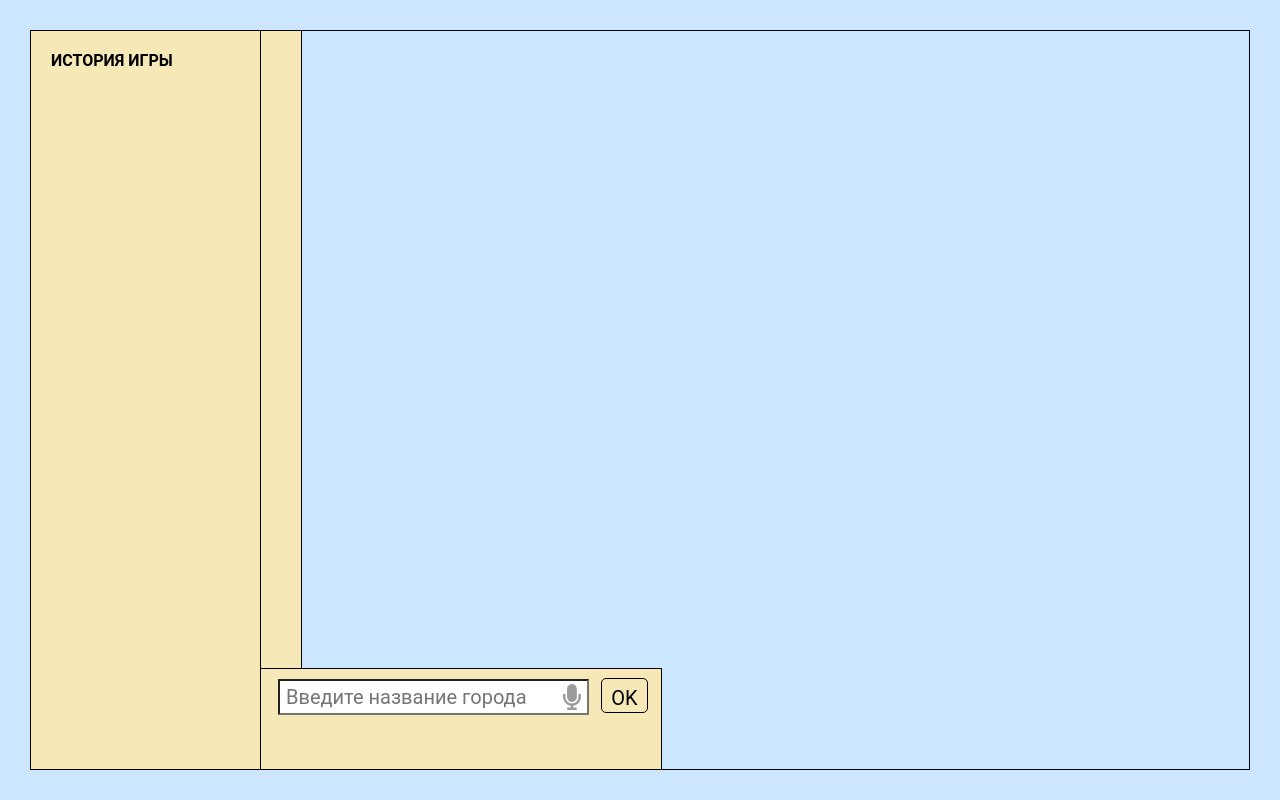
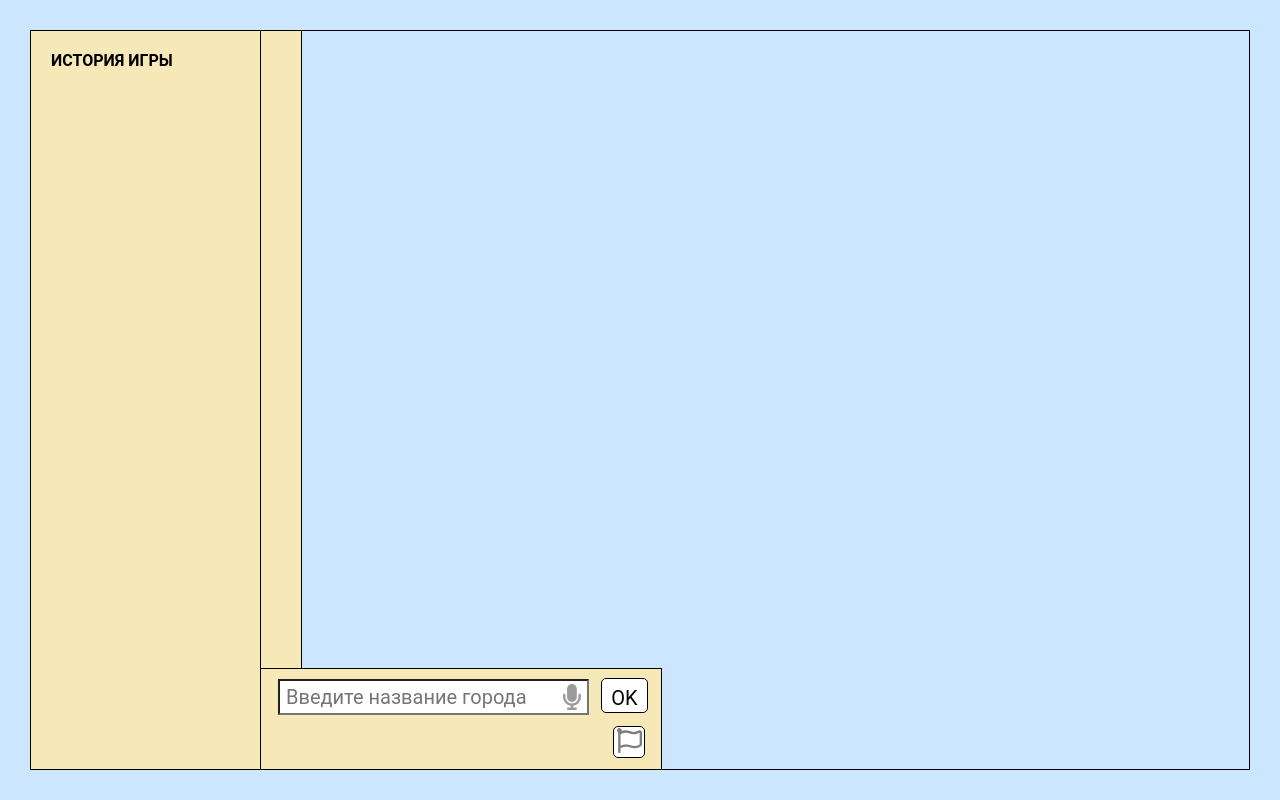
Before and after one commit to Jax-fd/yandex-cities, a plain HTML site: page index.html in a window 1280 px wide. Drawn offline with Linux system fonts and the light colour scheme.

Commit message:
Кнопка сдаться

```diff
--- a/index.html
+++ b/index.html
@@ -120,7 +120,8 @@
                                     };
                                     if(answer_comp == ""){
                                         displayMsg("info", "Компьютер не нашел требуемый город!<br> Вы победили!");
-                                        $("#answer").prop( "disabled", true );
+                                        surrender("c");
+
                                     }
                                 }else{
                                     displayMsg("error", "Такой город не найден на карте.<br> Введите другой.");
@@ -259,7 +260,7 @@
                         checkZoomRange: true
                     });*/
 
-                    myMap.setCenter(coords , 3, {duration: 1000, checkZoomRange: true} );
+                    myMap.setCenter(coords , 3, {duration: 200, checkZoomRange: true} );
 
                     return 1;
                 }else{
@@ -268,6 +269,16 @@
             }else{
                 return 0;
             }
+        }
+
+        function surrender(status){
+            if(status == null){
+                displayMsg(null, "Вы сдались.<br> Победил компьютер.");
+            }
+            $("#btn").attr("onclick", "" );
+            $("#btn_mic").attr("onclick", "" );
+            $("#btn_surrender").attr("onclick", "" );
+            $("#answer").prop( "disabled", true );
         }
 
     </script>
@@ -324,7 +335,10 @@
         padding-right: 26px;
         background-color: #fff;
     }
-    #btn,#btn_mic{
+   /* #answer:autofill{
+        background-color: #fff;
+    }*/
+    #btn,#btn_mic,#btn_surrender{
         display: inline-block;
         width: 45px;
         height: 26px;
@@ -337,8 +351,9 @@
         top: 1px;
         padding-top: 7px;
         border-radius: 5px;
+        background-color: #fff;
     }
-    #btn:hover{
+    #btn:hover,  #btn_surrender:hover{
         background-color: #adc0ff;
     }
     #btn_mic{
@@ -355,6 +370,17 @@
     }
     #btn_mic:hover{
         color:#6f6f6f;
+    }
+    #btn_surrender{
+        color:#7d7d7d;
+        width: 30px;
+        height: 30px;
+        padding: 0;
+        margin: 0;
+        position: absolute;
+        top: 57px;
+        right: 16px;
+        font-size: 25px;
     }
     #msg{
         font-family: Roboto, sans-serif;
@@ -396,8 +422,9 @@
         <div id="map"></div>
         <div id="box_answer">
             <input id="answer" type="text" name="city" placeholder="Введите название города">
-            <div id="btn_mic" onclick="getSpeech()"><i class="fas fa-microphone"></i></div>
-            <div id="btn" onclick="checkAnswer()">OK</div>
+            <div id="btn_mic" onclick="getSpeech()" title="Голосовой ввод"><i class="fas fa-microphone"></i></div>
+            <div id="btn" onclick="checkAnswer()" title="Ответить">OK</div>
+            <div id="btn_surrender" onclick="surrender()" title="Сдаться"><i class="far fa-flag"></i></div>
             <div id="msg"></div>
         <div>
     </div>
```
Also changed, not shown: 1 other file.
